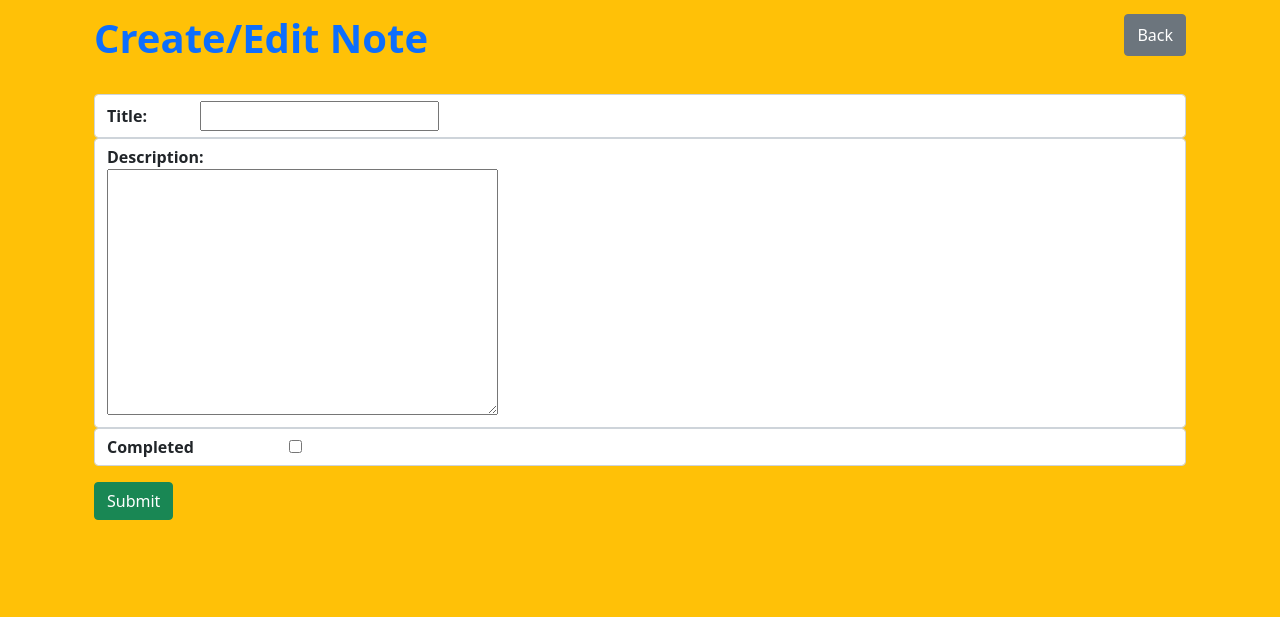
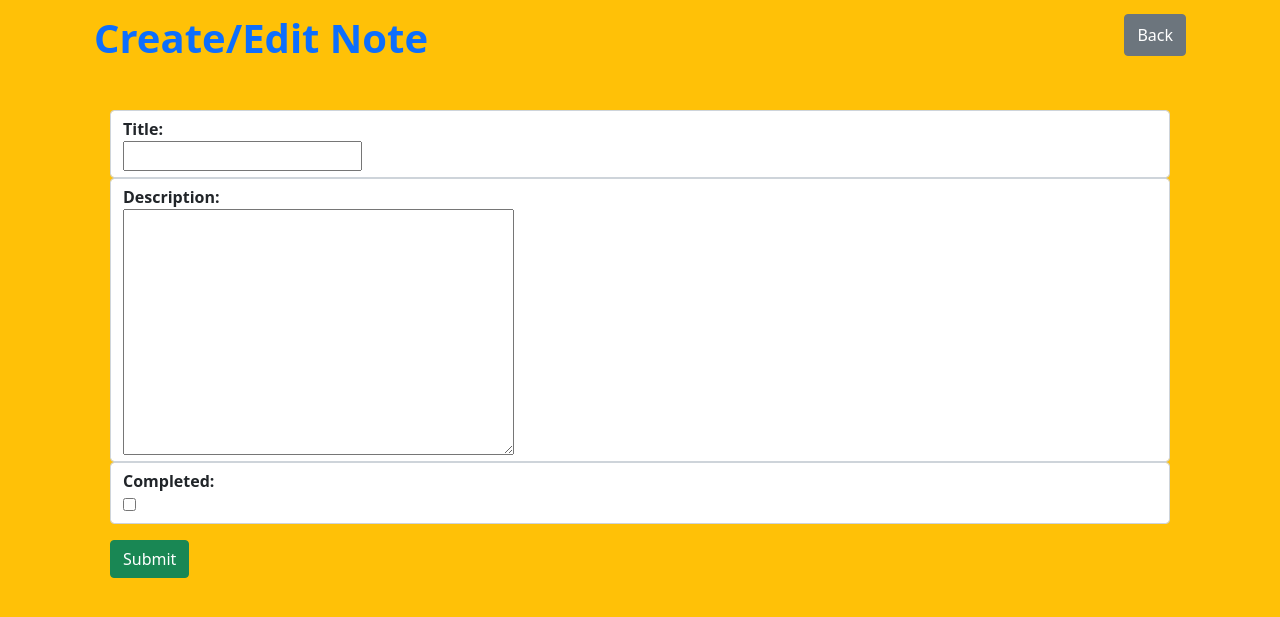
Before and after one commit to adagun/DjangoNotesApp, a Django app: page /create_note/ in a window 1280 px wide. Shown: the part 58-675 px from the top of the page. Run offline with Django 3.2, Linux system fonts and the light colour scheme; the visitor is signed in with stand-in values (Sample User, id 1).

Commit message:
fix overlapping elements

```diff
--- a/notes/templates/notes/note_form.html
+++ b/notes/templates/notes/note_form.html
@@ -5,20 +5,28 @@
         <h1 class="text-primary fw-bold">Create/Edit Note</h1>
         <a href="{% url 'notes'%}"> <button type="button" class="btn btn-secondary py-2">Back</button> </a>
     </div>
+
+    <div class="container w-auto p-3">
         <form class="mt-4" action=" " method="post">
 
             {% csrf_token %}
             <div class="form-group">
                 <div class="form-control ">
-                <label class="col-1 fw-bold" for="{{ form.title.id_for_label }}">Title:</label> {{ form.title}}
+                    <label class="col-1 fw-bold" for="{{ form.title.id_for_label }}">Title:</label>
+                    <div class="input-group ">
 
+                        {{ form.title}} </div>
                 </div>
                 <div class="form-control">
-                <div class="align-baseline ">
-                    <label class="col-1 fw-bold" 2or="{{ form.text.id_for_label }}">Description:</label></div> {{ form.text}}
+                    <div>
+                        <label class="col-1 fw-bold" 2or="{{ form.text.id_for_label }}">Description:</label>
+                    </div>
+                    <div class="input-group ">
+                        {{ form.text}}</div>
                 </div>
                 <div class="form-control  ">
-                <label class="col-2 fw-bold" for="{{ form.completed.id_for_label }}">Completed</label> {{form.completed}}
+                    <label class="col-2 fw-bold" for="{{ form.completed.id_for_label }}">Completed:</label>
+                    <div class="ml-4"> {{form.completed}}</div>
                 </div>
             </div>
 
@@ -28,4 +36,5 @@
         </form>
         </div>
     </div>
+</div>
 {%endblock %}
```
Also changed, not shown: notes/forms.py (line endings or trailing spaces). Lines whose indentation alone changed are shown as unchanged.
